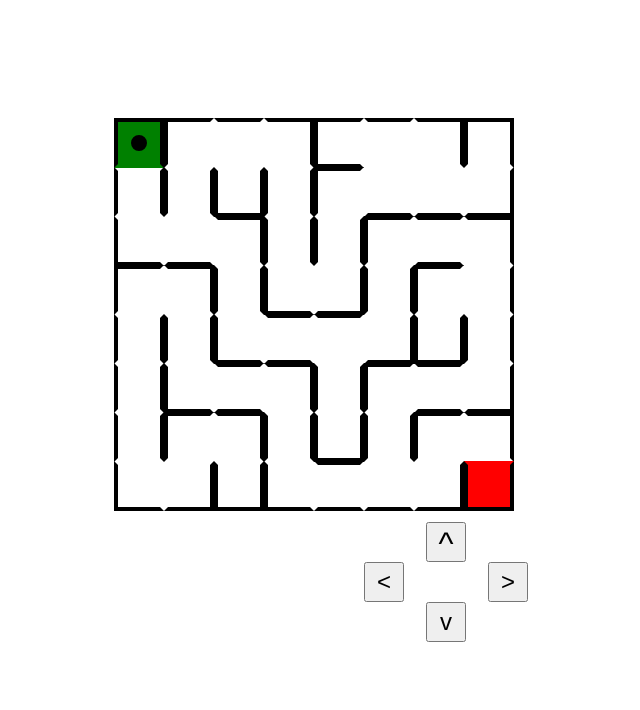
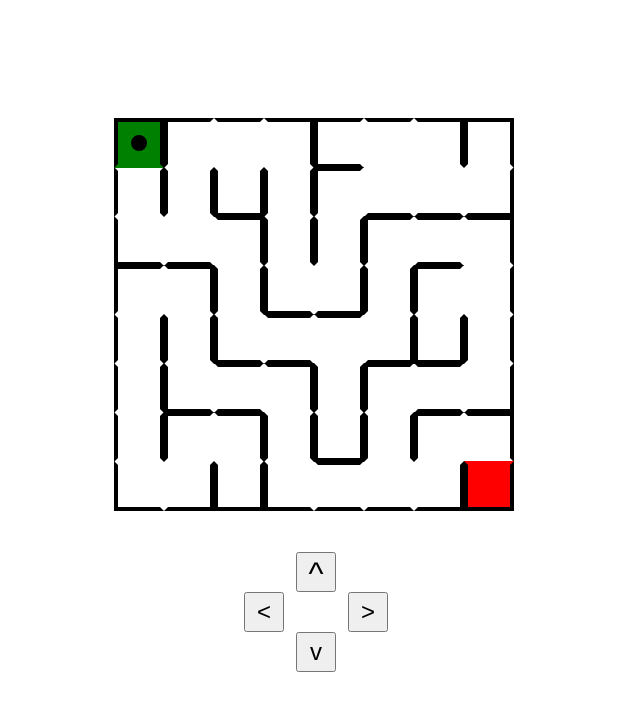
Before and after one commit to Aidan-Nicolosi/maze, a plain HTML site: page index.html in a window 1280 px wide. Shown: the whole page, without its empty margins (324-964 px from the left). Drawn offline with Linux system fonts and the light colour scheme.

Commit message:
centered game controls

```diff
--- a/styles.css
+++ b/styles.css
@@ -46,29 +46,32 @@
     height: 40px;
     width: 40px;
     font-size: xx-large;
-    margin-left: 750px;
-    margin-top: 10px;
+    margin-top: 40px;
 }
 
 .down {
     height: 40px;
     width: 40px;
     font-size: x-large;
-    margin-left: 750px;
 }
 
 .left {
     height: 40px;
     width: 40px;
     font-size: x-large;
-    margin-left: 688px;
+    margin-right: 30px;
 }
 
 .right {
     height: 40px;
     width: 40px;
     font-size: x-large;
-    margin-left: 80px;
+    margin-left: 30px;
+}
+
+.button.container {
+    /* margin: auto; */
+    text-align: center;
 }
 
 .player {
```
Also changed, not shown: 1 other file.
